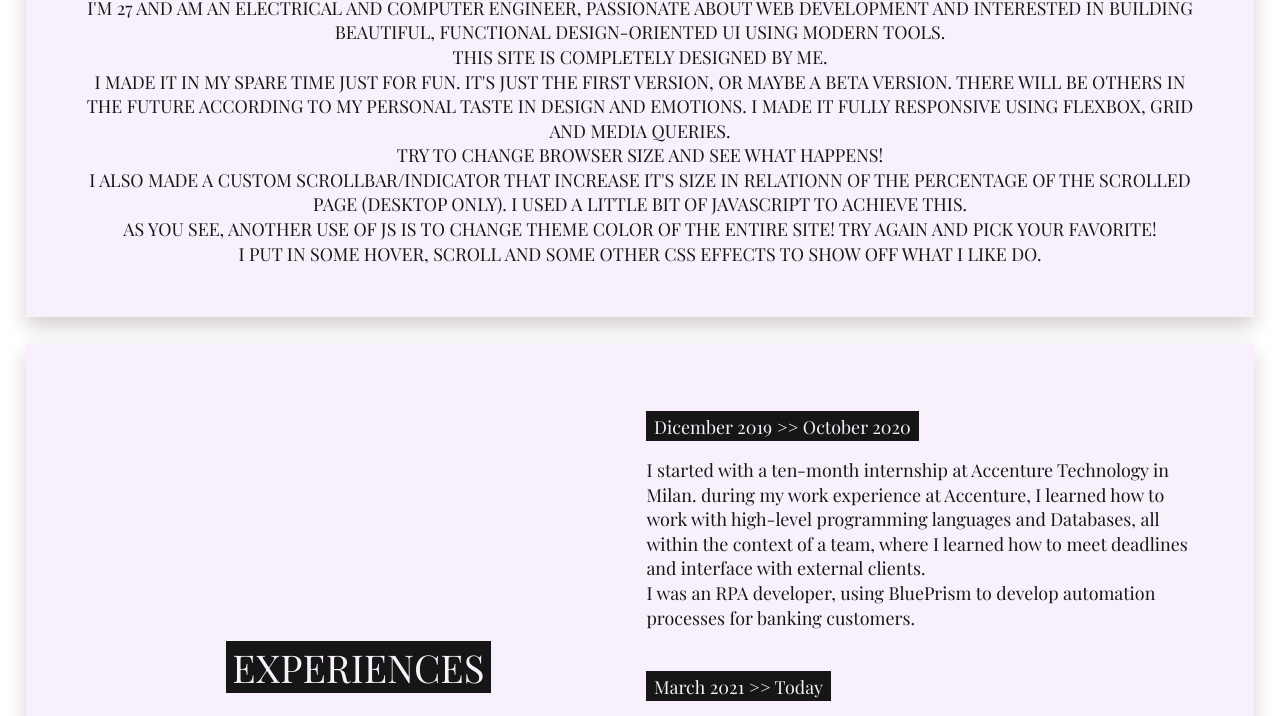
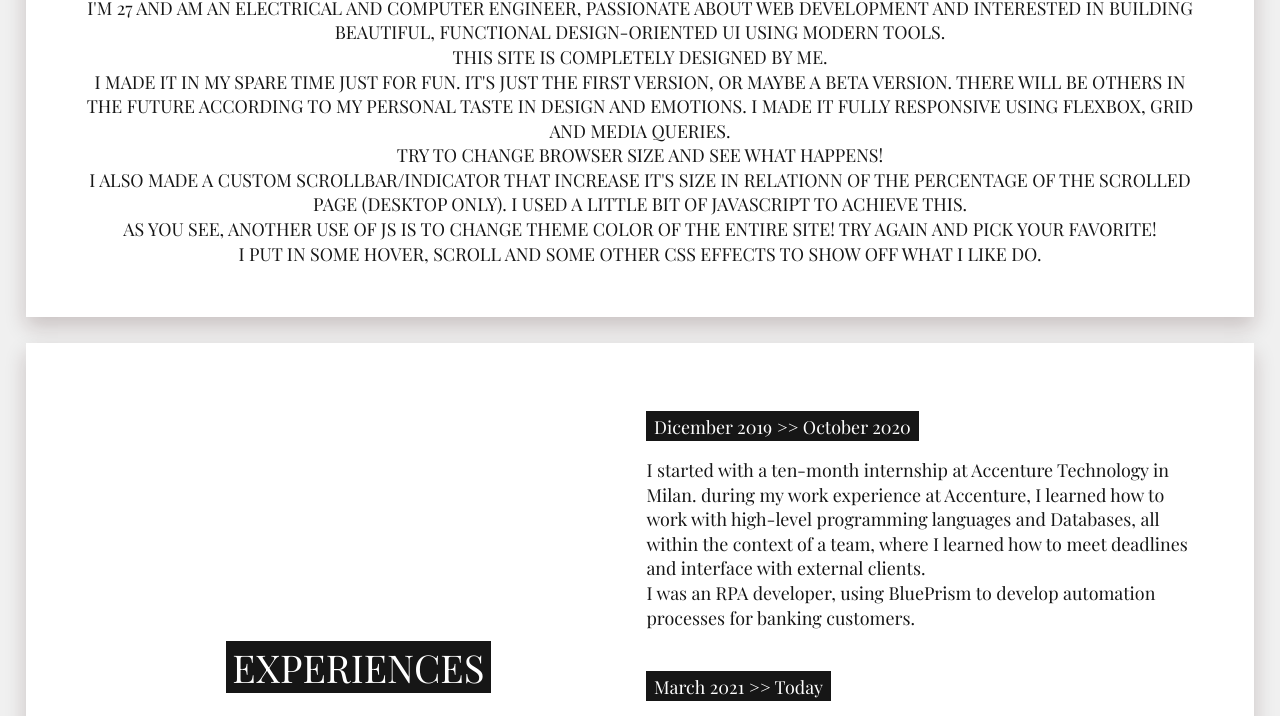
Before and after one commit to Iorgoss95/GiorgioRaccone, a website: page index.html in a window 1280 px wide. Shown: the part 742-1458 px from the top of the page. Drawn offline with nearby package versions, Linux system fonts and the light colour scheme.

Commit message:
commit fix white

```diff
--- a/css/style.css
+++ b/css/style.css
@@ -85,17 +85,17 @@ color 9 scrollbar
   --color-9: #11cfff; }
 
 .theme-1 {
-  --color-1: #f8f1fc;
-  --color-2: #ffffff3b;
+  --color-1: #ffffff;
+  --color-2: #f0f0f0;
   --color-3: #6868ac;
   --color-4: #161616;
   --color-42: #6868ac;
-  --color-43: #f8f1fc;
-  --color-5: #f8f1fc;
+  --color-43: #ffffff;
+  --color-5: #ffffff;
   --color-6: #161616;
   --color-62: #161616;
   --color-7: #161616;
-  --color-8: #f8f1fc;
+  --color-8: #ffffff;
   --color-9: #6868ac; }
 
 /*
```
Also changed, not shown: 1 other file.
